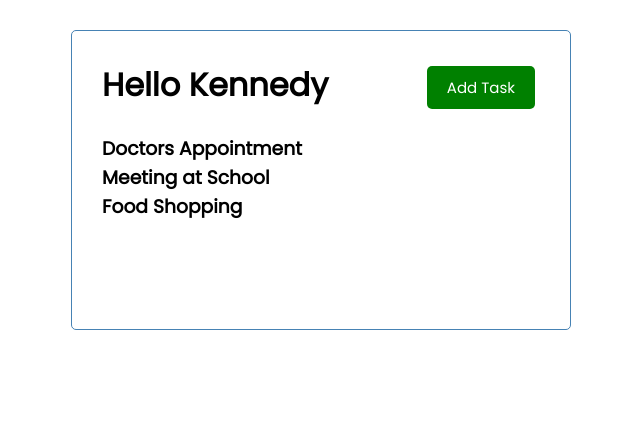
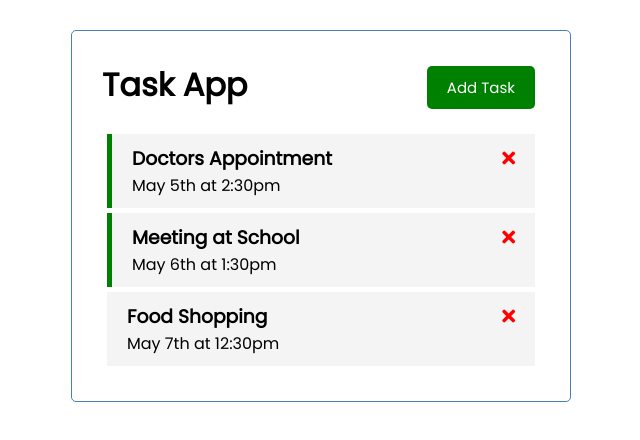
Before and after one commit to muendokennedy/vue-course-1, a Vue app: page / in a window 1280 px wide. Shown: the top 440 px of the page, without its empty margins (319-959 px from the left). Built offline with nearby package versions, Linux system fonts and the light colour scheme.

Commit message:
Added the logic to delete a task and toggel the reminder bar

```diff
--- a/index.html
+++ b/index.html
@@ -4,6 +4,7 @@
     <meta charset="UTF-8">
     <link rel="icon" href="/favicon.ico">
     <meta name="viewport" content="width=device-width, initial-scale=1.0">
+    <link rel="stylesheet" href="https://cdnjs.cloudflare.com/ajax/libs/font-awesome/5.15.2/css/all.min.css">
     <title>Vite App</title>
   </head>
   <body>
--- a/src/App.vue
+++ b/src/App.vue
@@ -36,6 +36,18 @@
         reminder: false
       }
     ]
+  },
+  methods: {
+    deleteTask(id){
+      this.tasks = this.tasks.filter((task) => (
+        task.id !== id
+      ))
+    },
+    toggleReminder(id){
+      this.tasks = this.tasks.map((task) => (
+        task.id === id ? {...task, reminder: !task.reminder } : task
+      ))
+    }
   }
 }
 
@@ -43,8 +55,8 @@
 
 <template>
     <div class="container">
-      <Header title="Hello Kennedy"/>
-      <Tasks v-bind:tasks="tasks"/>
+      <Header title="Task App"/>
+      <Tasks v-on:delete-task="deleteTask" v-on:toggle-reminder="toggleReminder" v-bind:tasks="tasks"/>
     </div>
 </template>
 
--- a/src/components/Task.vue
+++ b/src/components/Task.vue
@@ -1,11 +1,38 @@
 <template>
-
+  <div v-on:dblclick="$emit('toggle-reminder', task.id)" v-bind:class="[task.reminder ? 'reminder' : '', 'task']">
+    <h3>{{ task.text }} <i v-on:click="$emit('delete-task', task.id)" class="fas fa-times"></i></h3>
+    <p>{{ task.day }}</p>
+  </div>
 </template>
 
 <script>
-
+export default{
+  name: 'Task',
+  props: {
+    task: Object
+  },
+  emits: [
+    'toggle-reminder', 'delete-task'
+  ]
+}
 </script>
 
 <style scoped>
-
+.fas{
+  color: red;
+}
+.task{
+  background: #f4f4f4;
+  margin: 5px;
+  padding: 10px 20px;
+  cursor: pointer;
+}
+.task.reminder{
+  border-left: 5px solid green;
+}
+.task h3{
+  display: flex;
+  align-items: center;
+  justify-content: space-between;
+}
 </style>
--- a/src/components/Tasks.vue
+++ b/src/components/Tasks.vue
@@ -1,15 +1,23 @@
 <template>
-  <div v-bind:key="task.id" v-for="task in tasks">
-    <h3>{{ task.text }}</h3>
+  <div v-for="task in tasks" v-bind:key="task.id">
+    <Task v-on:toggle-reminder="$emit('toggle-reminder', task.id)" v-on:delete-task="$emit('delete-task', task.id)" v-bind:task="task"/>
   </div>
 </template>
 
 <script>
+import Task from './Task.vue'
+
 export default{
   name: 'Tasks',
   props: {
     tasks: Array
-  }
+  },
+  components: {
+    Task
+  },
+  emits: [
+    'delete-task', 'toggle-reminder'
+  ]
 }
 </script>
 
```
